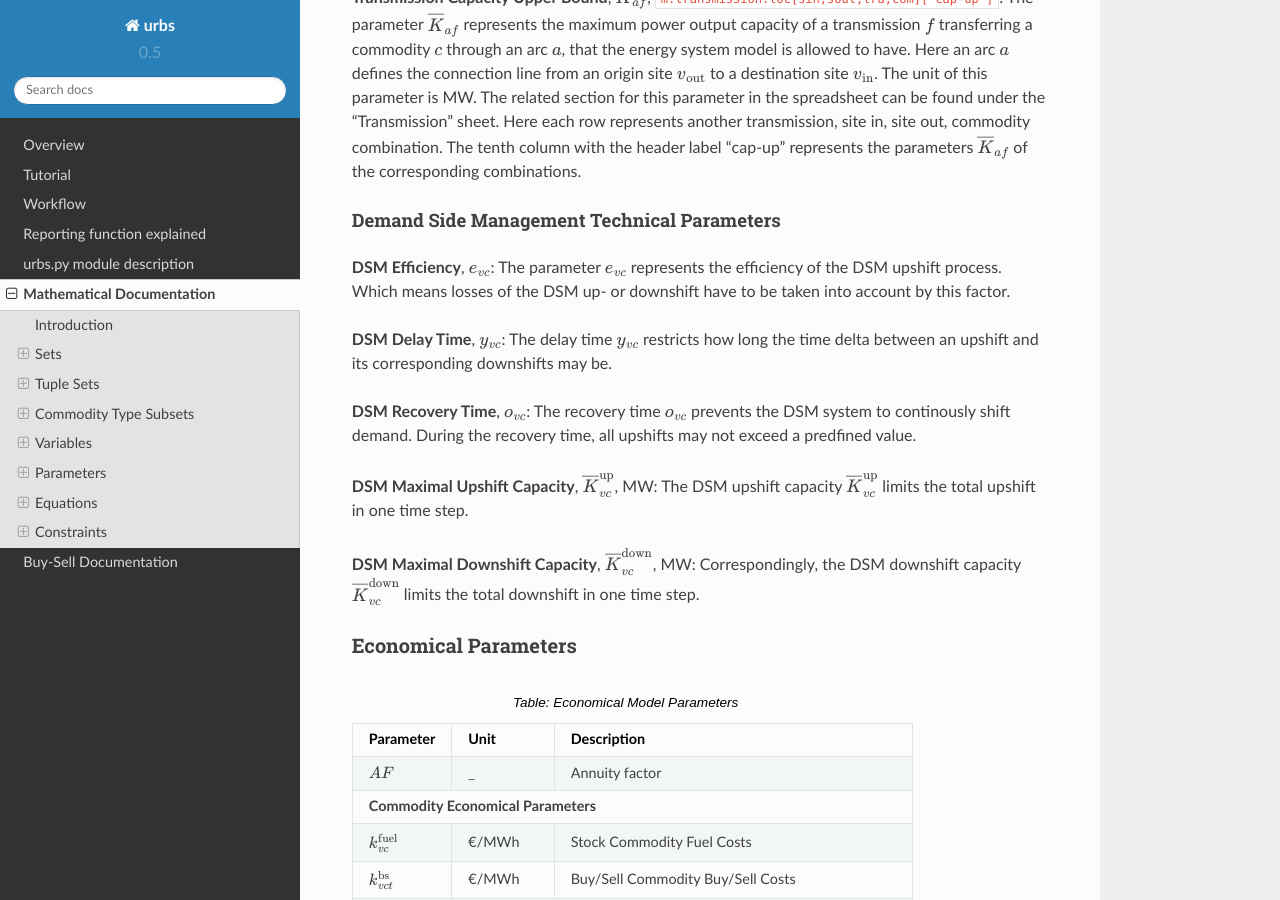
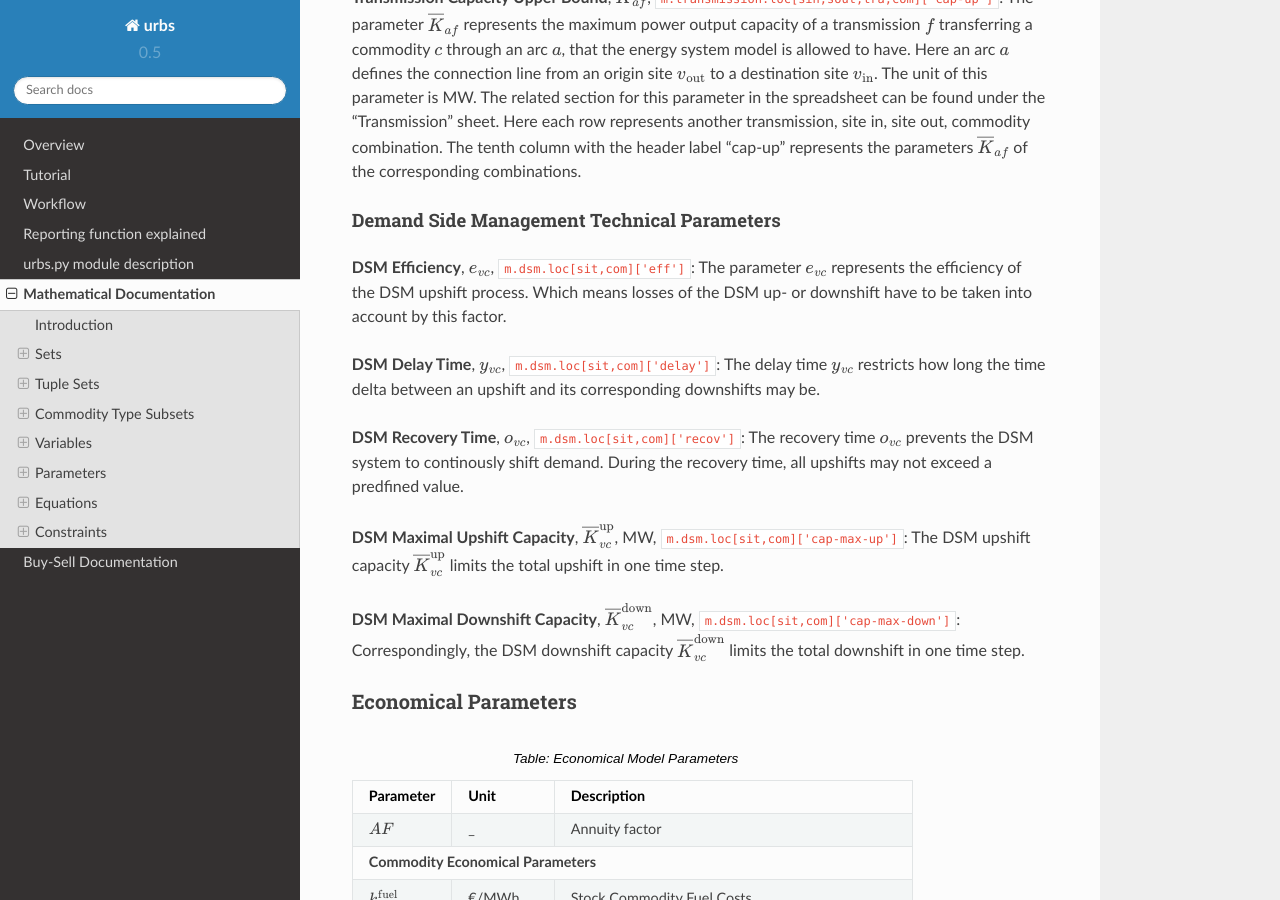
Before and after one commit to tum-ens/urbs, a Sphinx documentation site: the page built from doc/mathdoc.rst, in a window 1280 px wide and 900 px high, scrolled down 24921 px. Built offline with Sphinx 7.4.7 and the Read the Docs theme 2.0.0, drawn with Linux system fonts in a browser that asks for light colours; some of the changed text lies outside the part shown.

Commit message:
Added inline code example for DSM technical parameters

```diff
--- a/doc/mathdoc.rst
+++ b/doc/mathdoc.rst
@@ -902,15 +902,15 @@ Transmission Technical Parameters
 
 Demand Side Management Technical Parameters
 -------------------------------------------
-**DSM Efficiency**, :math:`e_{vc}`: The parameter :math:`e_{vc}` represents the efficiency of the DSM upshift process. Which means losses of the DSM up- or downshift have to be taken into account by this factor.
-
-**DSM Delay Time**, :math:`y_{vc}`: The delay time :math:`y_{vc}` restricts how long the time delta between an upshift and its corresponding downshifts may be.
-
-**DSM Recovery Time**, :math:`o_{vc}`: The recovery time :math:`o_{vc}` prevents the DSM system to continously shift demand. During the recovery time, all upshifts may not exceed a predfined value.
-
-**DSM Maximal Upshift Capacity**, :math:`\overline{K}_{vc}^\text{up}`, MW: The DSM upshift capacity :math:`\overline{K}_{vc}^\text{up}` limits the total upshift in one time step.
-
-**DSM Maximal Downshift Capacity**, :math:`\overline{K}_{vc}^\text{down}`, MW: Correspondingly, the DSM downshift capacity :math:`\overline{K}_{vc}^\text{down}` limits the total downshift in one time step.
+**DSM Efficiency**, :math:`e_{vc}`, ``m.dsm.loc[sit,com]['eff']``: The parameter :math:`e_{vc}` represents the efficiency of the DSM upshift process. Which means losses of the DSM up- or downshift have to be taken into account by this factor.
+
+**DSM Delay Time**, :math:`y_{vc}`, ``m.dsm.loc[sit,com]['delay']``: The delay time :math:`y_{vc}` restricts how long the time delta between an upshift and its corresponding downshifts may be.
+
+**DSM Recovery Time**, :math:`o_{vc}`, ``m.dsm.loc[sit,com]['recov']``: The recovery time :math:`o_{vc}` prevents the DSM system to continously shift demand. During the recovery time, all upshifts may not exceed a predfined value.
+
+**DSM Maximal Upshift Capacity**, :math:`\overline{K}_{vc}^\text{up}`, MW, ``m.dsm.loc[sit,com]['cap-max-up']``: The DSM upshift capacity :math:`\overline{K}_{vc}^\text{up}` limits the total upshift in one time step.
+
+**DSM Maximal Downshift Capacity**, :math:`\overline{K}_{vc}^\text{down}`, MW, ``m.dsm.loc[sit,com]['cap-max-down']``: Correspondingly, the DSM downshift capacity :math:`\overline{K}_{vc}^\text{down}` limits the total downshift in one time step.
 
 Economical Parameters
 ^^^^^^^^^^^^^^^^^^^^^
```
